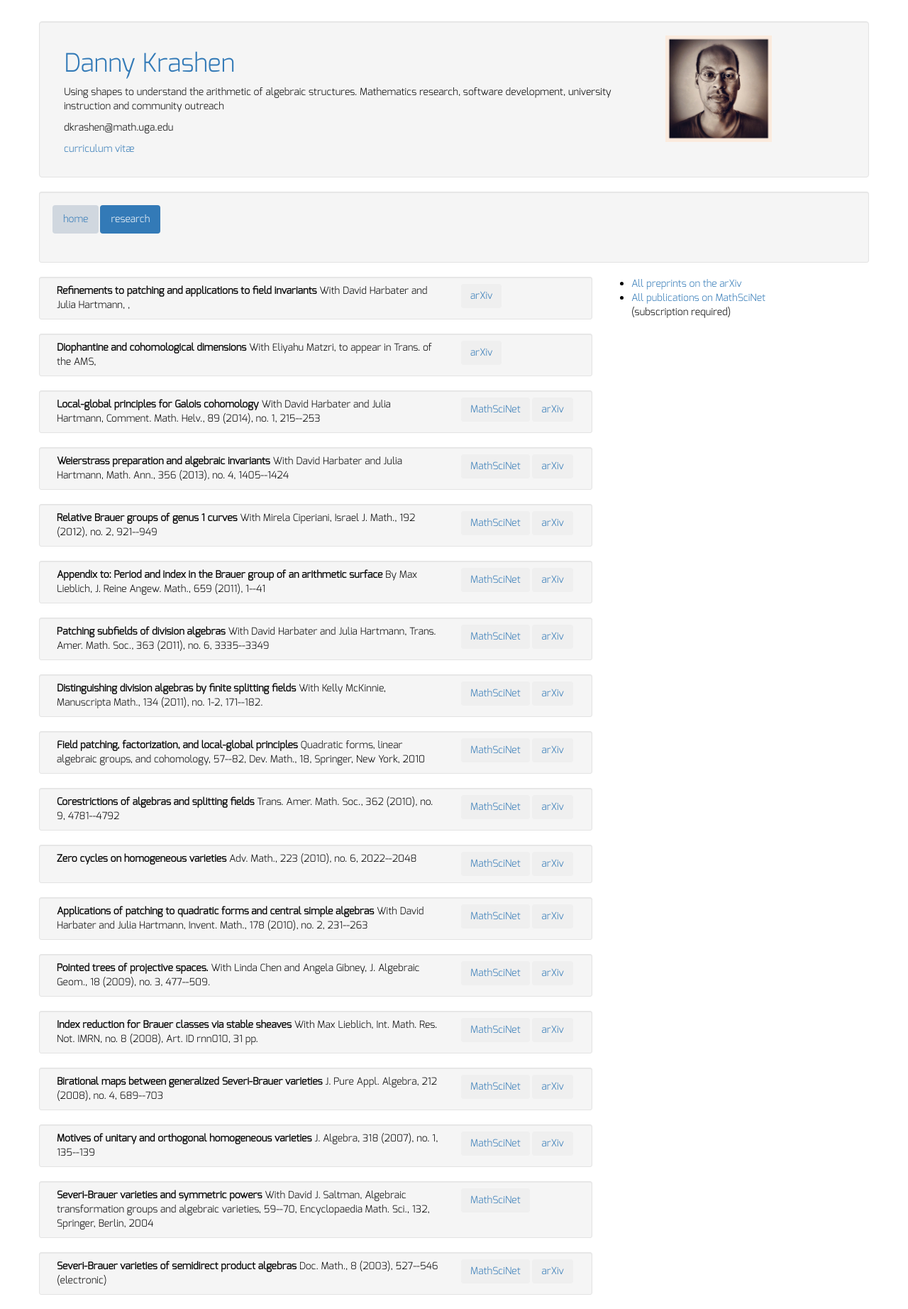
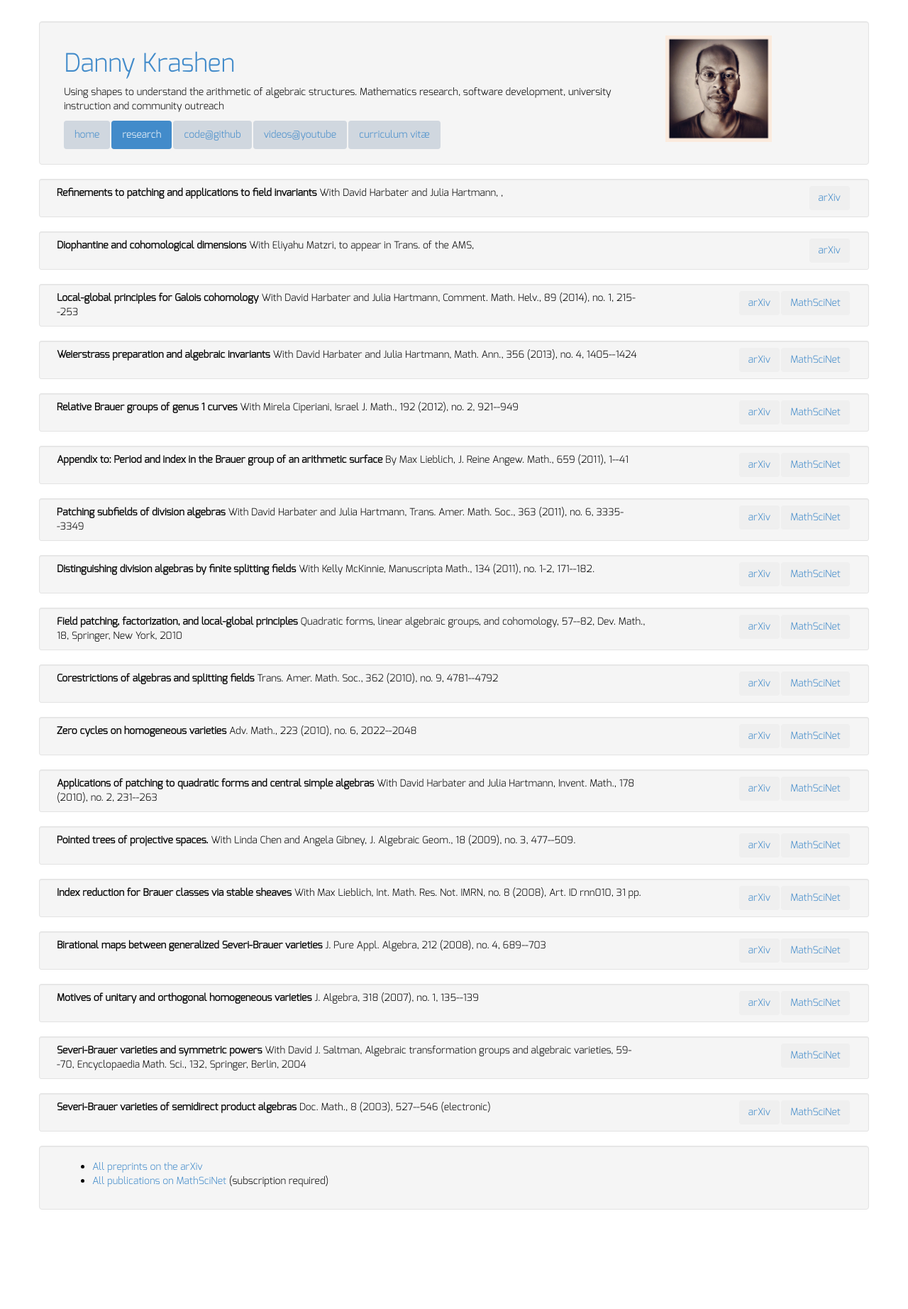
Before and after one commit to dkrashen/dkrashen.github.io, a Jekyll site: the page built from research/index.html, in a window 1280 px wide. Shown: the whole page at 71% size. Built offline with Jekyll 4.4.1, drawn with Linux system fonts in a browser that asks for light colours; nearby versions of some CDN libraries; after the commit the page ends 1724 px from its top, so only the background shows below that.

Commit message:
changed order of elements in basic layout. moved navigation to header

```diff
--- a/_config.yml
+++ b/_config.yml
@@ -1,4 +1,4 @@
-#testing: true
+testing: true
 
 # Site settings
 title: "Danny Krashen"
--- a/_includes/header.html
+++ b/_includes/header.html
@@ -5,13 +5,9 @@
 		<div class="col-md-9">
 			<h1 > <a href="/">{{ site.title }}</a> </h1>
 			<p> {{ site.tagline }} {{ site.description }} </p>
-			<p>	{{ site.email }} </p>
-      <p>
-        <a href="{{ "/vita.pdf" | prepend: site.baseurl}}"
-          >curriculum vit&aelig;
-        </a>
-      </p>
+	  {% include navigation.html %}
 		</div><!--/col-->
+
 
 		<div class="col-md-3">
 			<a href="http://www.msgphoto.com">
--- a/_includes/navigation.html
+++ b/_includes/navigation.html
@@ -1,9 +1,18 @@
-<div class="row well well-sm">
-<div class="col-md-12 well well-sm noborder">
 	<ul class="nav nav-pills">
 		<li id="home_link"><a href="/">home</a></li>
 		<li id="research_link"><a href="/research/">research</a></li>
 <!--		<li id="teaching_link"><a href="/teaching/">teaching</a></li> -->
+		<li id="code_link">
+			<a href="https://github.com/{{ site.github_username }}"
+			target="_blank">code@github</a>
+		</li>
+		<li id="video_link"><a href=
+			"https://www.youtube.com/user/{{ site.youtube_username }}"
+			target="_blank">videos@youtube</a>
+		</li>
+    <li>
+      <a href="{{ "/vita.pdf" | prepend: site.baseurl}}"
+        >curriculum vit&aelig;
+      </a>
+    </li>
 	</ul>
-</div>
-</div>
--- a/css/bootstrap-dannymod.css
+++ b/css/bootstrap-dannymod.css
@@ -22,3 +22,5 @@
     margin-left: 120px;
   }
 }
+
+.btn-spaced { margin-right: 2px;}
--- a/research/index.html
+++ b/research/index.html
@@ -2,12 +2,9 @@
 layout: default
 ---
 
-<div class="navigation" active_link="research_link"/>
-	{% include navigation.html %}
+<div class="navigation" active_link="research_link">
 </div>
 
-<div class="row"> <!-- Uber content row -->
-<div class="col-md-8"> <!-- left uber content, containing pubs -->
 {% for p in site.data.publications %}
 <div class="row well well-sm">
 	<div class="col-md-9">
@@ -23,23 +20,19 @@ layout: default
 	<div class="col-md-3">
 		{% if p.MR %}
 		<a href="http://www.ams.org/mathscinet-getitem?mr={{ p.MR }}">
-	    <button type="button" class="btn btn-lnk">MathSciNet</button>
+	    <button type="button" class="btn btn-lnk pull-right btn-spaced">MathSciNet</button>
 		</a>
 		{% endif %}
 		{% if p.arxiv %}
 		<a href="http://arxiv.org/abs/{{ p.arxiv }}">
-    <button type="button" class="btn btn-lnk">arXiv</button>
+    <button type="button" class="btn btn-lnk pull-right btn-spaced">arXiv</button>
 		</a>
 		{% endif %}
 	</div>
 </div>
 {% endfor %}
-</div> <!-- end left Uber Content -->
 
-<!-- begin right Uber content: links and stuff -->
-<div class="col-md-3 ">
-
-<div class="row">
+<div class="row well">
 	<div class="col-md-12">
 	<ul>
 		<li>
@@ -53,5 +46,3 @@ layout: default
 		</li>
 	</div><!--/col-->
 </div><!--/row-->
-</div>
-</div>
```
Also changed, not shown: index.html (+17 -29 lines).
